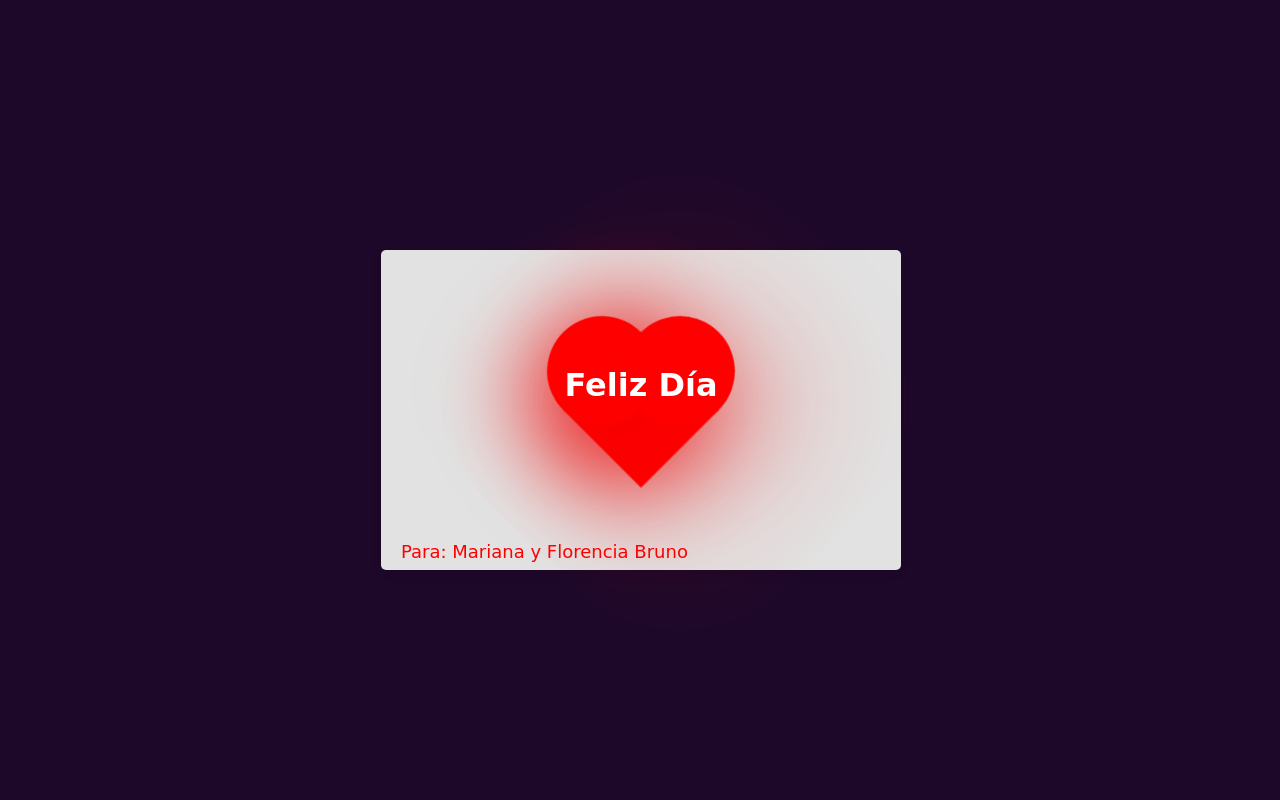
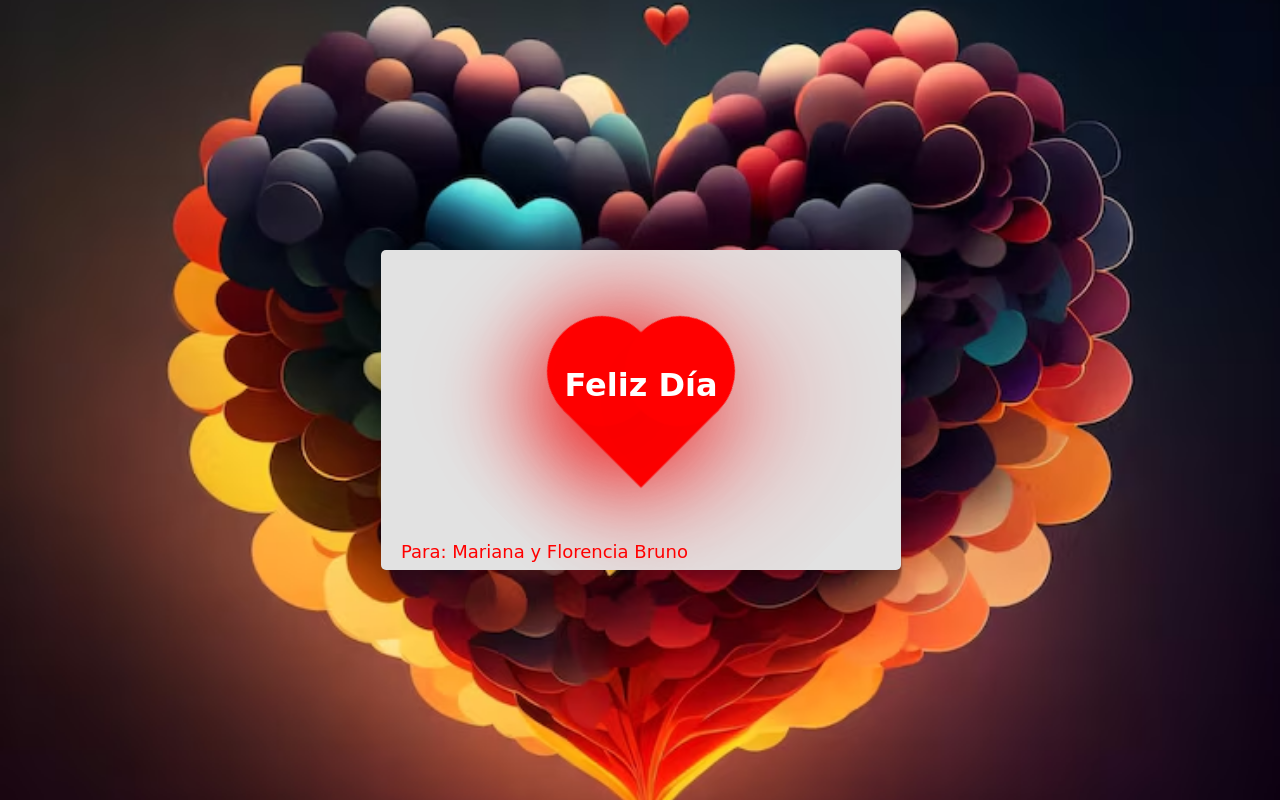
Before and after one commit to MarcosDGalarza/Testing, a plain HTML site: page index.html in a window 1280 px wide. Drawn offline with Linux system fonts and the light colour scheme; the site is published under a folder, as on GitHub Pages, so addresses that start at the root find nothing; a web font is replaced by a local one.

Commit message:
Update styles.css

```diff
--- a/styles.css
+++ b/styles.css
@@ -6,7 +6,7 @@ body {
     margin: 0;
     background-color: #1d0829;
     font-family: "Cedarville Cursive", cursive;
-    background-image: url(/img/globos-forma-corazon-corazon-rojo-fondo_186938-676.avif);
+    background-image: url(img/globos-forma-corazon-corazon-rojo-fondo_186938-676.avif);
     background-size: cover;
     background-position: center;
     background-repeat: no-repeat;
```
